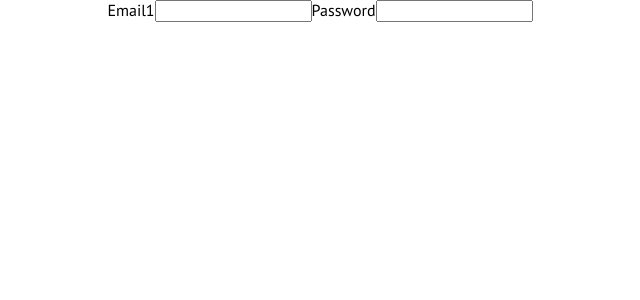
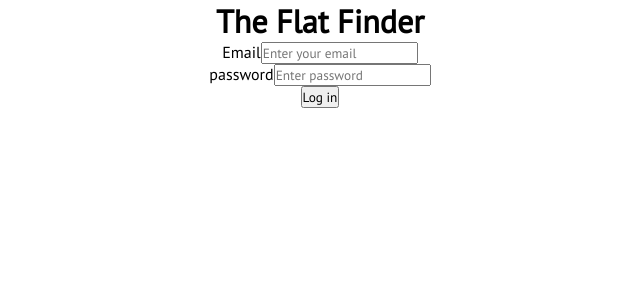
Before and after one commit to hamima27/The-Flat-Finder, a React (Create React App) app: page /Login in a window 1280 px wide. Shown: the top 300 px of the page, without its empty margins (320-960 px from the left). Built offline with nearby package versions, Linux system fonts and the light colour scheme.

Commit message:
initial commit

```diff
--- a/src/Login.css
+++ /dev/null
@@ -1,3 +0,0 @@
-title {
-  color: red;
-}
--- a/src/loginForm.js
+++ b/src/loginForm.js
@@ -1,16 +1,34 @@
 import React from "react";
+import stylesheet from "./loginForm.css";
 
-function hello1() {
+const loginForm = () => {
   return (
-    <div>
-      <form>
-        <label>Email1</label>
-        <input></input>
-        <label>Password</label>
-        <input></input>
-      </form>
+    <div className="form-content-right2">
+      <h1> The Flat Finder </h1>
+      <div className="form-inputs2">
+        <label htmlFor="email">Email</label>
+        <input
+          type="email"
+          name="email"
+          className="form-input2"
+          placeholder="Enter your email"
+        />
+      </div>
+      <div className="form-inputs2">
+        <label htmlFor="password">password</label>
+        <input
+          type="password"
+          name="password"
+          className="form-input2"
+          placeholder="Enter password"
+        />
+      </div>
+      <button classname="form-input-btn2" type="submit">
+        {" "}
+        Log in
+      </button>
     </div>
   );
-}
+};
 
-export default hello1;
+export default loginForm;
```
Also changed, not shown: src/Login.html (deleted, +0 -27 lines), src/loginForm.css (added).
